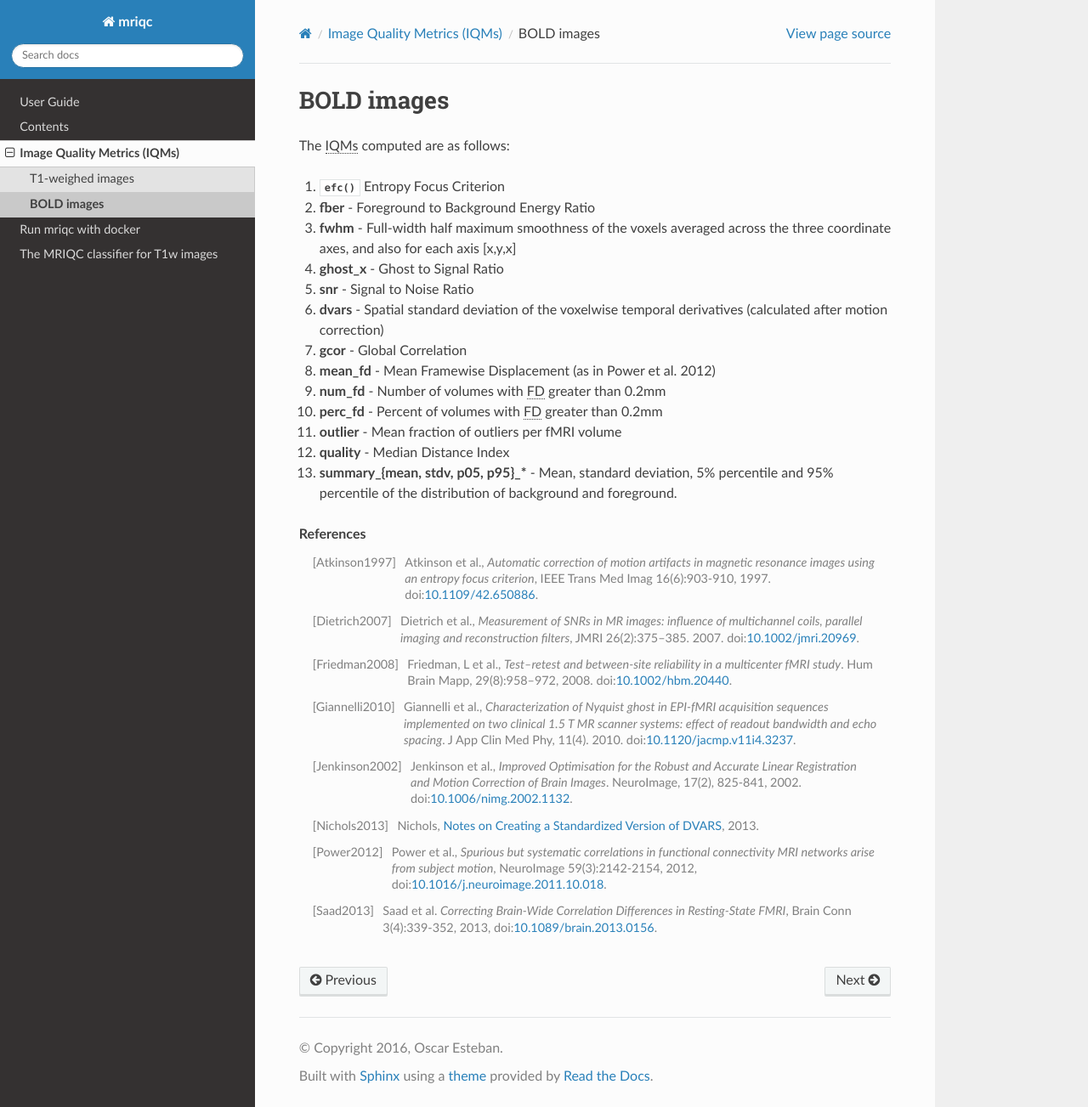
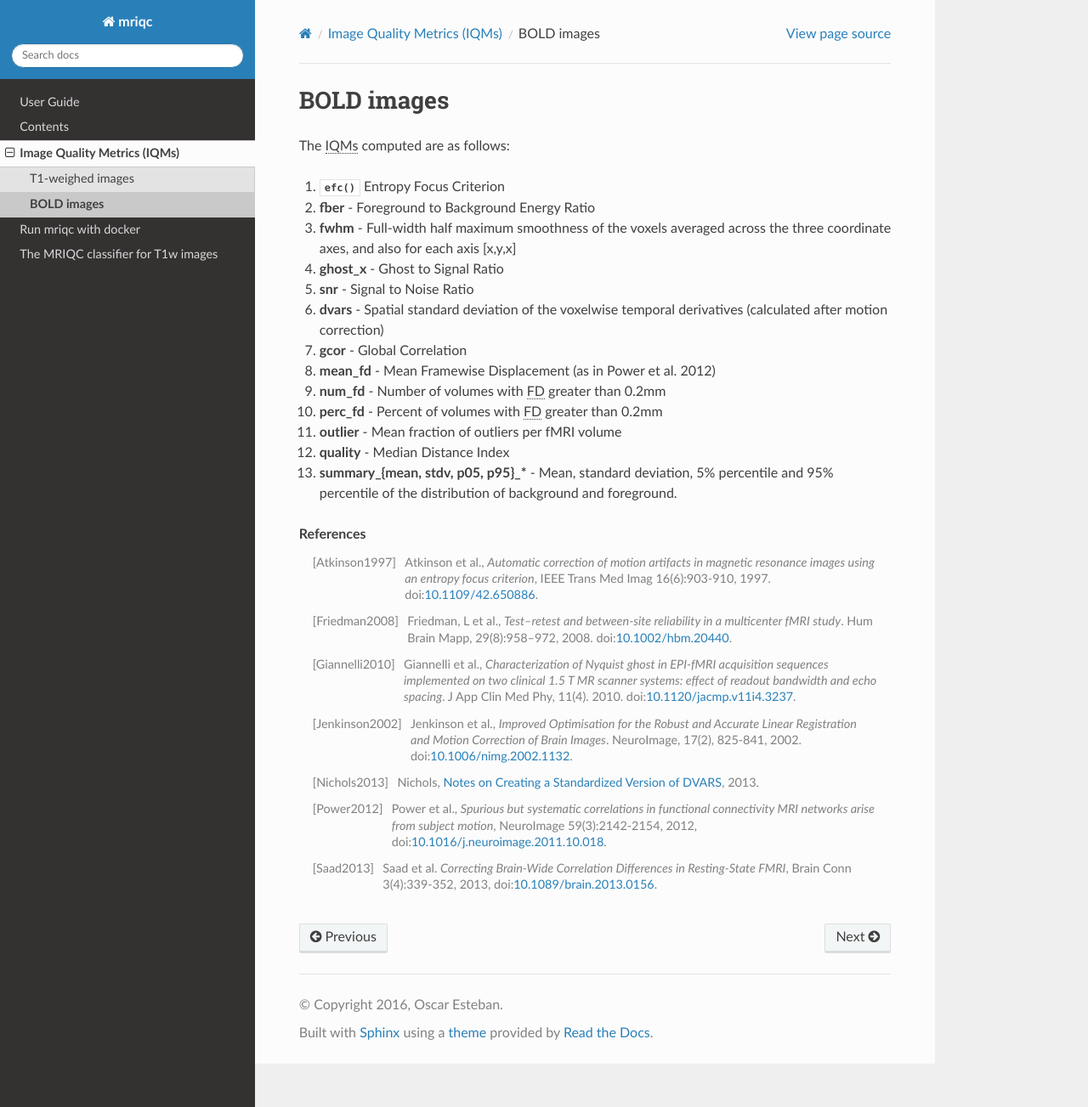
Before and after one commit to nipreps/mriqc, a Sphinx documentation site: the page built from docs/source/iqms/bold.rst, in a window 1280 px wide and 1303 px high. Shown: the whole window at 85% size. Built offline with Sphinx 7.4.7 and the Read the Docs theme 2.0.0, drawn with Linux system fonts in a browser that asks for light colours; pages that are not in the unit, such as notebooks, are missing from menus; the version number could not be read and is left out.

Commit message:
fix reference

```diff
--- a/docs/source/iqms/bold.rst
+++ b/docs/source/iqms/bold.rst
@@ -30,10 +30,6 @@ The :abbr:`IQMs (image quality metrics)` computed are as follows:
     focus criterion*, IEEE Trans Med Imag 16(6):903-910, 1997.
     doi:`10.1109/42.650886 <http://dx.doi.org/10.1109/42.650886>`_.
 
-  .. [Dietrich2007] Dietrich et al., *Measurement of SNRs in MR images: influence
-    of multichannel coils, parallel imaging and reconstruction filters*, JMRI 26(2):375--385.
-    2007. doi:`10.1002/jmri.20969 <http://dx.doi.org/10.1002/jmri.20969>`_.
-
   .. [Friedman2008] Friedman, L et al., *Test--retest and between‐site reliability in a multicenter
     fMRI study*. Hum Brain Mapp, 29(8):958--972, 2008. doi:`10.1002/hbm.20440
     <http://dx.doi.org/10.1002/hbm.20440>`_.
```
